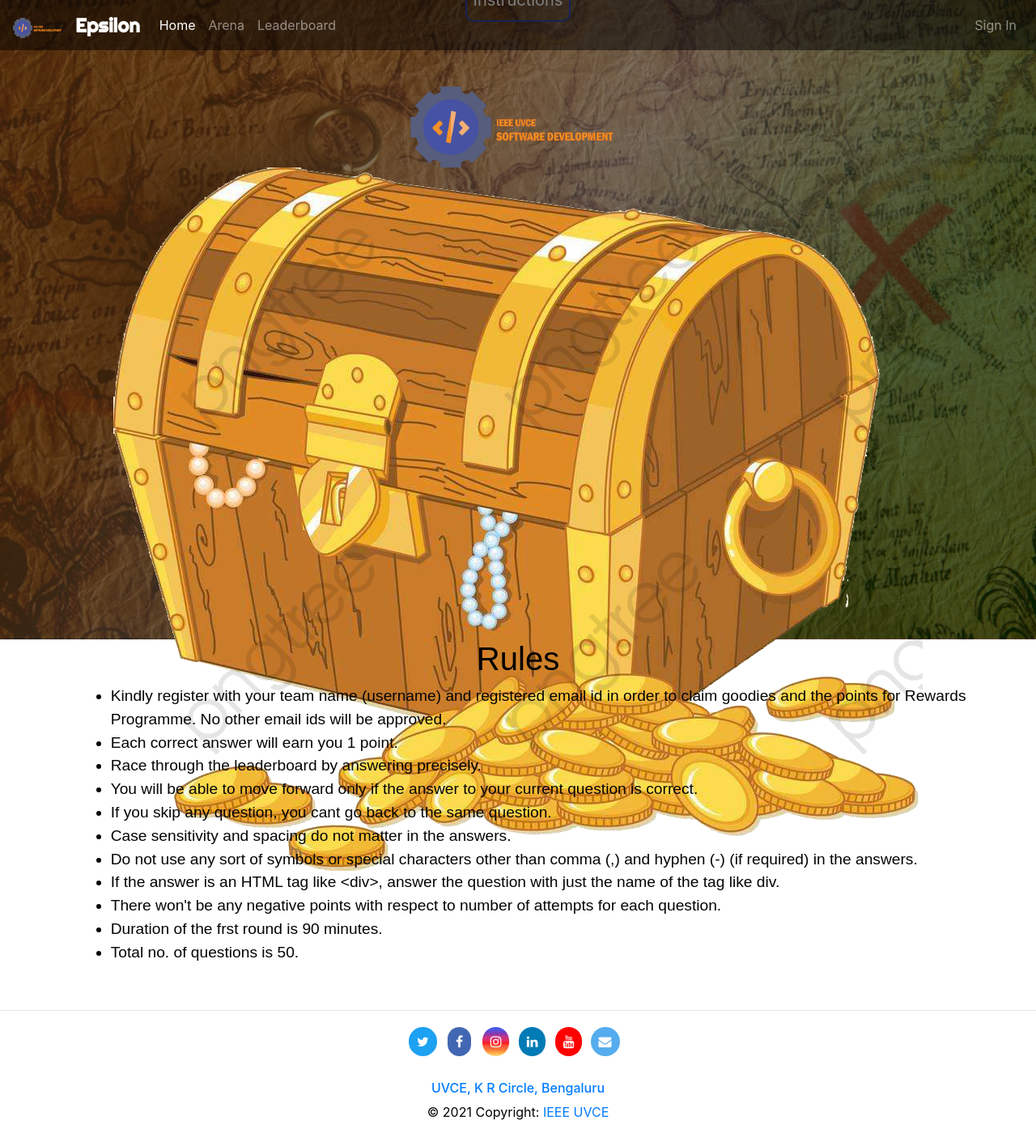
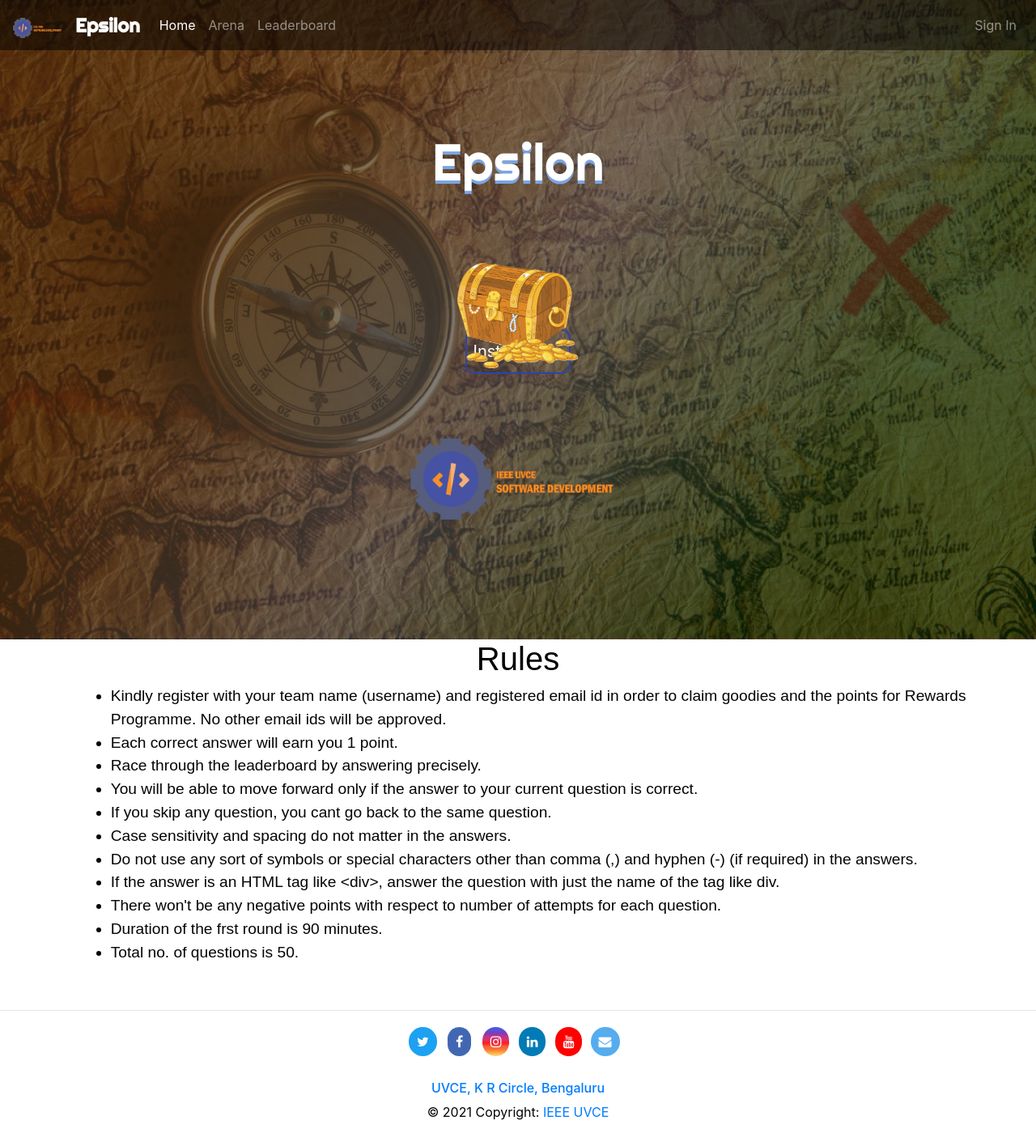
Before and after one commit to Nimitha-jagadeesha/Epsilonn-22, a Django app: page / in a window 1280 px wide. Shown: the whole page at 81% size. Run offline with Django 3.2, Linux system fonts and the light colour scheme; some libraries are stand-ins or nearby versions; some web fonts are replaced.

Commit message:
Update home.html

```diff
--- a/epsilon/templates/epsilon/home.html
+++ b/epsilon/templates/epsilon/home.html
@@ -53,7 +53,7 @@
 
 
         }
-        .teimg
+        .trimg
         {
             width:150px;
             height:auto;
```
